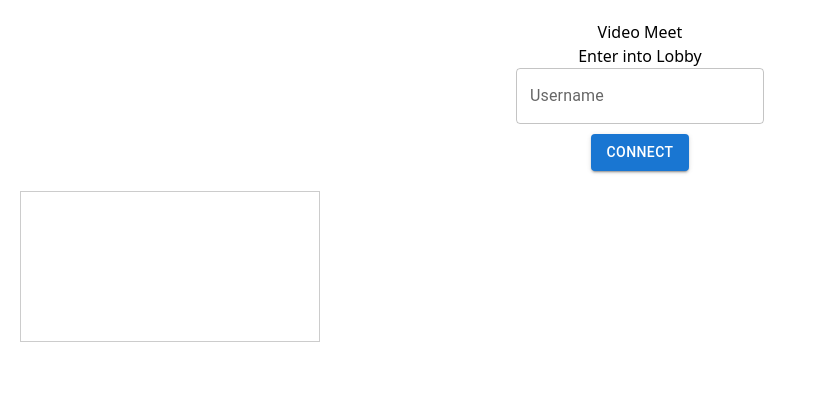
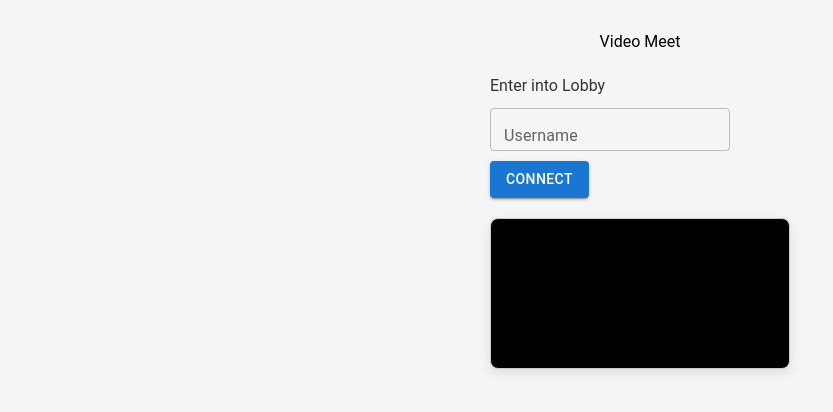
Before and after one commit to alisabir16767/VIDEOCALL, a React (Vite) app in the folder frontend/: page / in a window 1280 px wide. Both pictures are taken after a click on the element "Join as Guest". Shown: the top 412 px of the page, without its empty margins (0-833 px from the left). Built offline with nearby package versions, Linux system fonts and the light colour scheme; no server answers.

Commit message:
permission part added

```diff
--- a/frontend/src/contexts/AuthContext.jsx
+++ b/frontend/src/contexts/AuthContext.jsx
@@ -6,7 +6,7 @@ import { useNavigate } from "react-router-dom";
 export const AuthContext = createContext({});
 
 const client = axios.create({
-  baseURL: "http://localhost:5000/api/v1/users",
+  baseURL: "http://localhost:3000/api/v1/users",
 });
 
 export const AuthProvider = ({ children }) => {
@@ -20,7 +20,7 @@ export const AuthProvider = ({ children }) => {
         username,
         password,
       });
-      console.log("Token:", response.data.token); // ✅ Log token in console
+      console.log("Token:", response.data.token);
 
       if (response.status === httpStatus.OK) {
         localStorage.setItem("token", response.data.token);
@@ -39,9 +39,9 @@ export const AuthProvider = ({ children }) => {
       });
 
       if (response.status === httpStatus.OK) {
-        console.log("Token:", response.data.token); // ✅ Log token
-        localStorage.setItem("token", response.data.token); // ✅ Store token
-        setUser(response.data.user); // Set user only (not entire response)
+        console.log("Token:", response.data.token);
+        localStorage.setItem("token", response.data.token);
+        setUser(response.data.user);
         router("/");
       }
     } catch (err) {
--- a/frontend/src/pages/VideoMeet.jsx
+++ b/frontend/src/pages/VideoMeet.jsx
@@ -1,38 +1,27 @@
 import React, { useRef, useState, useEffect } from "react";
 import TextField from "@mui/material/TextField";
 import Button from "@mui/material/Button";
-import "../styles/videoComponent.css"; // Make sure this file has styles for the video
+import { io } from "socket.io-client";
+import "../styles/videoComponent.css";
 
-const server_url = "http://localhost:5000";
-var connections = {};
+const server_url = "http://localhost:3000";
+
 const peerConfigConstraints = {
-  iceServers: [
-    {
-      urls: "stun:stun.l.google.com:19302",
-    },
-  ],
+  iceServers: [{ urls: "stun:stun.l.google.com:19302" }],
 };
 
 function VideoMeetComponent() {
   const socketRef = useRef();
-  const socketIdRef = useRef();
   const localVideoRef = useRef();
 
   const [videoAvailable, setVideoAvailable] = useState(true);
   const [audioAvailable, setAudioAvailable] = useState(true);
-  const [video, setVideo] = useState(null);
-  const [audio, setAudio] = useState(null);
-  const [screen, setScreen] = useState(null);
-  const [showModel, setShowModel] = useState(false);
+  const [video, setVideo] = useState(true);
+  const [audio, setAudio] = useState(true);
   const [screenAvailable, setScreenAvailable] = useState(false);
-  const [messages, setMessages] = useState([]);
-  const [message, setMessage] = useState("");
-  const [newMessages, setNewMessages] = useState([]);
+
   const [askForUsername, setAskForUsername] = useState(true);
   const [username, setUsername] = useState("");
-
-  const videoRef = useRef([]);
-  const [videos, setVideos] = useState([]);
 
   const getPermissions = async () => {
     try {
@@ -41,25 +30,12 @@ function VideoMeetComponent() {
         audio: true,
       });
 
-      if (userMediaStream.getVideoTracks().length > 0) {
-        setVideoAvailable(true);
-      } else {
-        setVideoAvailable(false);
-      }
-
-      if (userMediaStream.getAudioTracks().length > 0) {
-        setAudioAvailable(true);
-      } else {
-        setAudioAvailable(false);
-      }
-
-      if (navigator.mediaDevices.getDisplayMedia) {
-        setScreenAvailable(true);
-      } else {
-        setScreenAvailable(false);
-      }
+      setVideoAvailable(userMediaStream.getVideoTracks().length > 0);
+      setAudioAvailable(userMediaStream.getAudioTracks().length > 0);
+      setScreenAvailable(!!navigator.mediaDevices.getDisplayMedia);
 
       window.localStream = userMediaStream;
+
       if (localVideoRef.current) {
         localVideoRef.current.srcObject = userMediaStream;
       }
@@ -70,13 +46,66 @@ function VideoMeetComponent() {
     }
   };
 
+  const getUserMedia = () => {
+    if (video && audio) {
+      navigator.mediaDevices
+        .getUserMedia({ video, audio })
+        .then((stream) => {
+          window.localStream = stream;
+          if (localVideoRef.current) {
+            localVideoRef.current.srcObject = stream;
+          }
+          console.log("Media access successful");
+        })
+        .catch((err) => {
+          console.log("Error accessing media devices:", err);
+        });
+    } else {
+      try {
+        const tracks = localVideoRef.current?.srcObject?.getTracks();
+        tracks?.forEach((track) => track.stop());
+      } catch (err) {
+        console.error("Error stopping tracks:", err);
+      }
+    }
+  };
+
   useEffect(() => {
     getPermissions();
   }, []);
 
+  useEffect(() => {
+    if (video !== undefined && audio !== undefined) {
+      getUserMedia();
+    }
+  }, [video, audio]);
+
+  const connectToSocketServer = () => {
+    socketRef.current = io(server_url, { secure: false });
+    socketRef.current.on("connect", () => {
+      console.log("Connected to socket server:", socketRef.current.id);
+    });
+  };
+
+  const getMedia = () => {
+    setVideo(videoAvailable);
+    setAudio(audioAvailable);
+    connectToSocketServer();
+  };
+
+  const connect = () => {
+    if (username.trim() === "") {
+      alert("Please enter a username");
+      return;
+    }
+    setAskForUsername(false);
+    getMedia();
+  };
+
   return (
-    <div style={{ textAlign: "center", padding: "20px" }}>
+    <div className="video-container">
       <h1>Video Meet</h1>
+
       {askForUsername ? (
         <div>
           <h2>Enter into Lobby</h2>
@@ -89,12 +118,7 @@ function VideoMeetComponent() {
             style={{ marginBottom: "10px" }}
           />
           <br />
-          <Button
-            variant="contained"
-            onClick={() => {
-              setAskForUsername(false);
-            }}
-          >
+          <Button variant="contained" onClick={connect}>
             Connect
           </Button>
           <div style={{ marginTop: "20px" }}>
@@ -109,6 +133,14 @@ function VideoMeetComponent() {
       ) : (
         <div>
           <h2>Welcome to the room, {username}</h2>
+          <div>
+            <video
+              ref={localVideoRef}
+              autoPlay
+              muted
+              style={{ width: "300px", border: "1px solid #ccc" }}
+            ></video>
+          </div>
         </div>
       )}
     </div>
--- a/frontend/src/styles/videoComponent.css
+++ b/frontend/src/styles/videoComponent.css
@@ -0,0 +1,58 @@
+/* Center the main container */
+body, html {
+   margin: 0;
+   padding: 0;
+   font-family: "Roboto", sans-serif;
+   background-color: #f5f5f5;
+ }
+
+ div {
+   box-sizing: border-box;
+ }
+
+ .video-container {
+   display: flex;
+   flex-direction: column;
+   align-items: center;
+   justify-content: center;
+   padding: 30px 20px;
+ }
+
+ /* Lobby input form */
+ input[type="text"] {
+   padding: 10px;
+   font-size: 16px;
+ }
+
+ /* Style video element */
+ video {
+   width: 300px;
+   max-width: 90vw;
+   border-radius: 8px;
+   border: 2px solid #ccc;
+   box-shadow: 0 4px 12px rgba(0, 0, 0, 0.1);
+   margin-top: 20px;
+   background: #000;
+ }
+
+ /* Welcome message styling */
+ h2 {
+   color: #333;
+   margin: 20px 0 10px;
+ }
+
+ /* Username section */
+ .username-input {
+   margin-bottom: 10px;
+ }
+
+ /* Responsive media query */
+ @media (max-width: 768px) {
+   .video-container {
+     padding: 20px 10px;
+   }
+
+   video {
+     width: 100%;
+   }
+ }
```
Also changed, not shown: 2 other files (tests, documents, lock files or other folders).
